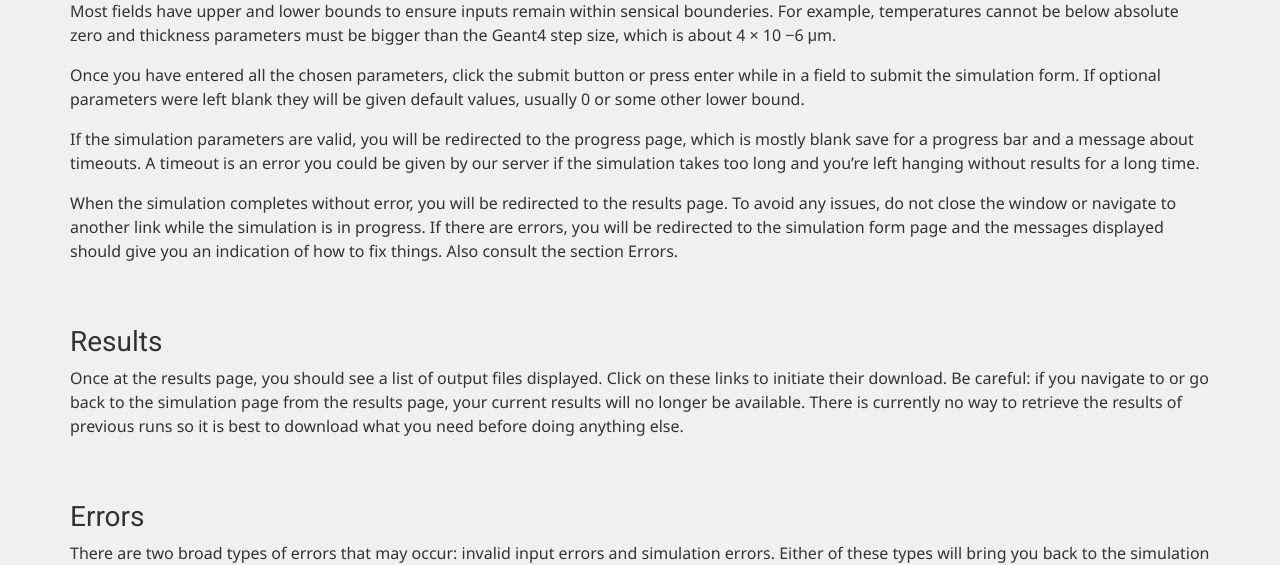
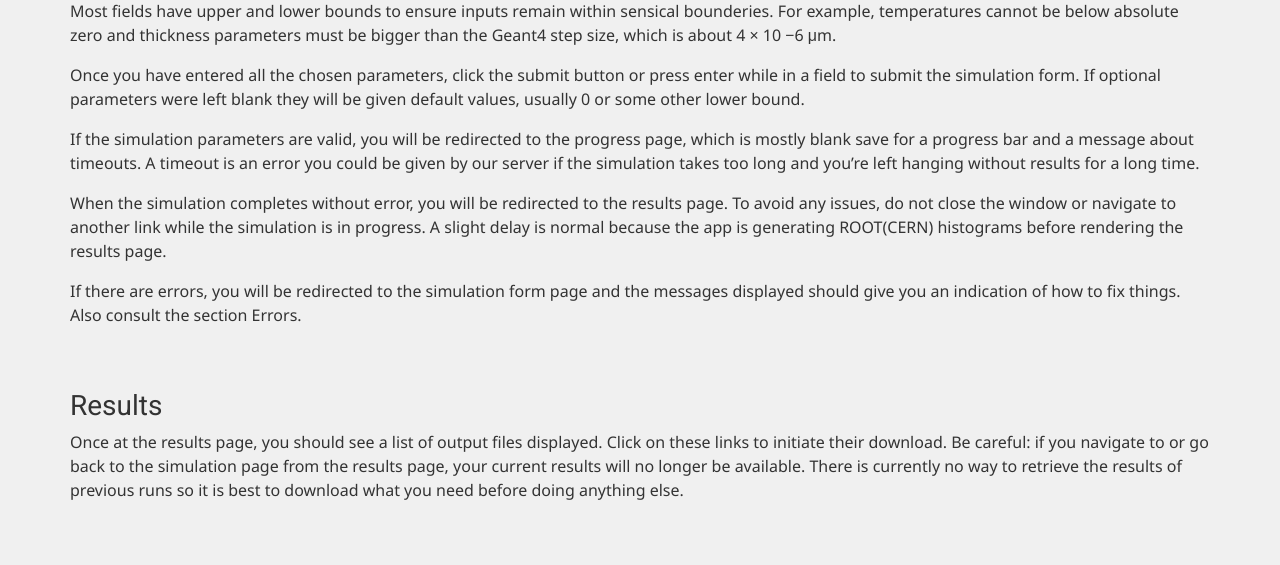
Before and after one commit to nagreme/G4EMMA-site, a Django app: page /manual/ in a window 1280 px wide. Shown: the part 683-1248 px from the top of the page. Run offline with Django 3.2, Linux system fonts and the light colour scheme; some libraries are stand-ins or nearby versions.

Commit message:
Add mention of ROOT(CERN) histograms in manual

```diff
--- a/g4emma/templates/g4emma/manual.html
+++ b/g4emma/templates/g4emma/manual.html
@@ -37,7 +37,9 @@ If optional parameters were left blank they will be given default values, usuall
 
 <p>When the simulation completes without error, you will be redirected to the results page.
 To avoid any issues, do not close the window or navigate to another link while the simulation is in progress.
-If there are errors, you will be redirected to the simulation form page and the
+A slight delay is normal because the app is generating ROOT(CERN) histograms before rendering the results page.</p>
+
+<p>If there are errors, you will be redirected to the simulation form page and the
 messages displayed should give you an indication of how to fix things.
 Also consult the section Errors.</p>
 <br>
```
